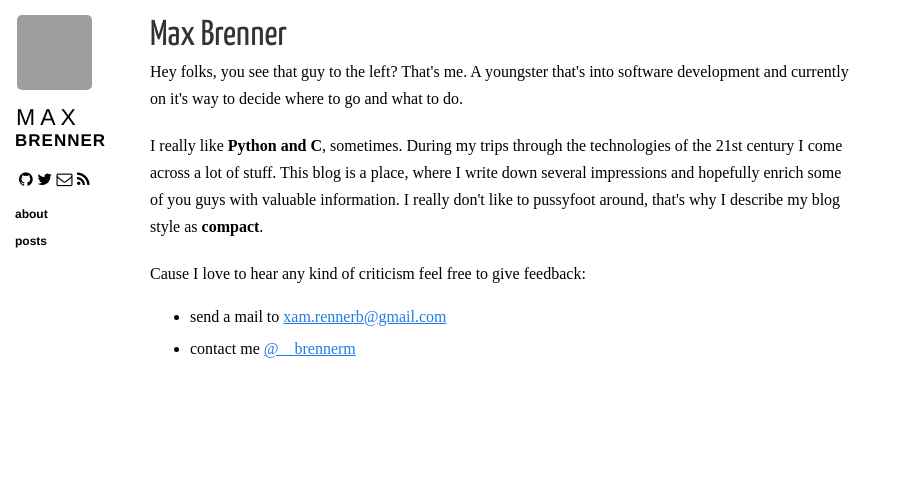
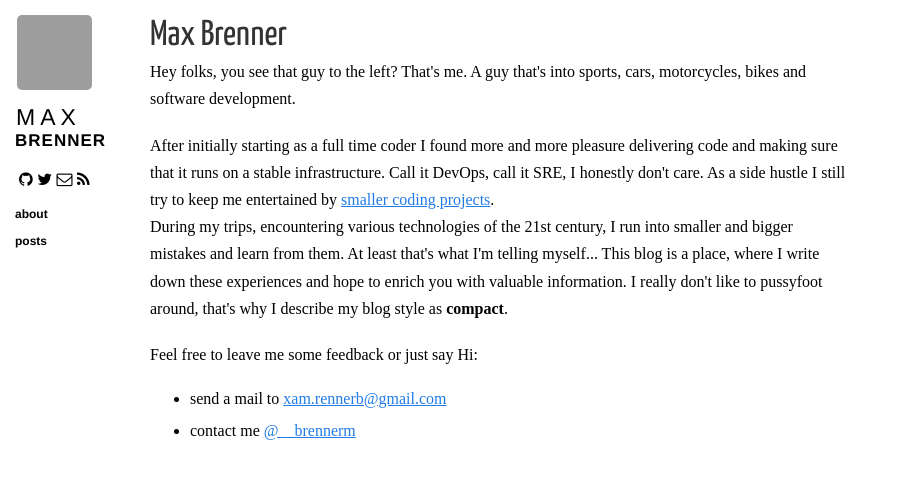
Before and after one commit to brennerm/brennerm.github.io, a Jekyll site: the page built from about.html, in a window 1280 px wide, cut to the strip 0-479 px from the top of the page. Shown: the whole strip, without its empty margins (0-897 px from the left). Built offline with Jekyll 4.4.1, drawn with Linux system fonts in a browser that asks for light colours; nearby versions of some CDN libraries; Markdown is read by kramdown in place of the engine named in the settings; comment, search, counter and statistics services are not loaded; grey boxes are pictures that could not be loaded.

Commit message:
update about page

```diff
--- a/about.html
+++ b/about.html
@@ -4,18 +4,17 @@ title: "About me"
 ---
 <section class="content">
     <h1>{{ site.name }}</h1>
-
     <p>
         Hey folks, you see that guy to the left? That's me.
-        A youngster that's into software development and currently on it's way to decide where to go and what to do.
+        A guy that's into sports, cars, motorcycles, bikes and software development.
     </p>
-
     <p>
-        I really like <b>Python and C</b>, sometimes. During my trips through the technologies of the 21st century I come across a lot of stuff.
-        This blog is a place, where I write down several impressions and hopefully enrich some of you guys with valuable information.
+        After initially starting as a full time coder I found more and more pleasure delivering code and making sure that it runs on a stable infrastructure. Call it DevOps, call it SRE, I honestly don't care. As a side hustle I still try to keep me entertained by <a href="https://github.com/brennerm">smaller coding projects</a>.
+    <br>
+        During my trips, encountering various technologies of the 21st century, I run into smaller and bigger mistakes and learn from them. At least that's what I'm telling myself... This blog is a place, where I write down these experiences and hope to enrich you with valuable information.
         I really don't like to pussyfoot around, that's why I describe my blog style as <b>compact</b>.</p>
     <p>
-        Cause I love to hear any kind of criticism feel free to give feedback:
+        Feel free to leave me some feedback or just say Hi:
     </p>
     <ul>
         <li>send a mail to <a href="mailto:xam.rennerb@gmail.com">xam.rennerb@gmail.com</a></li>
```
